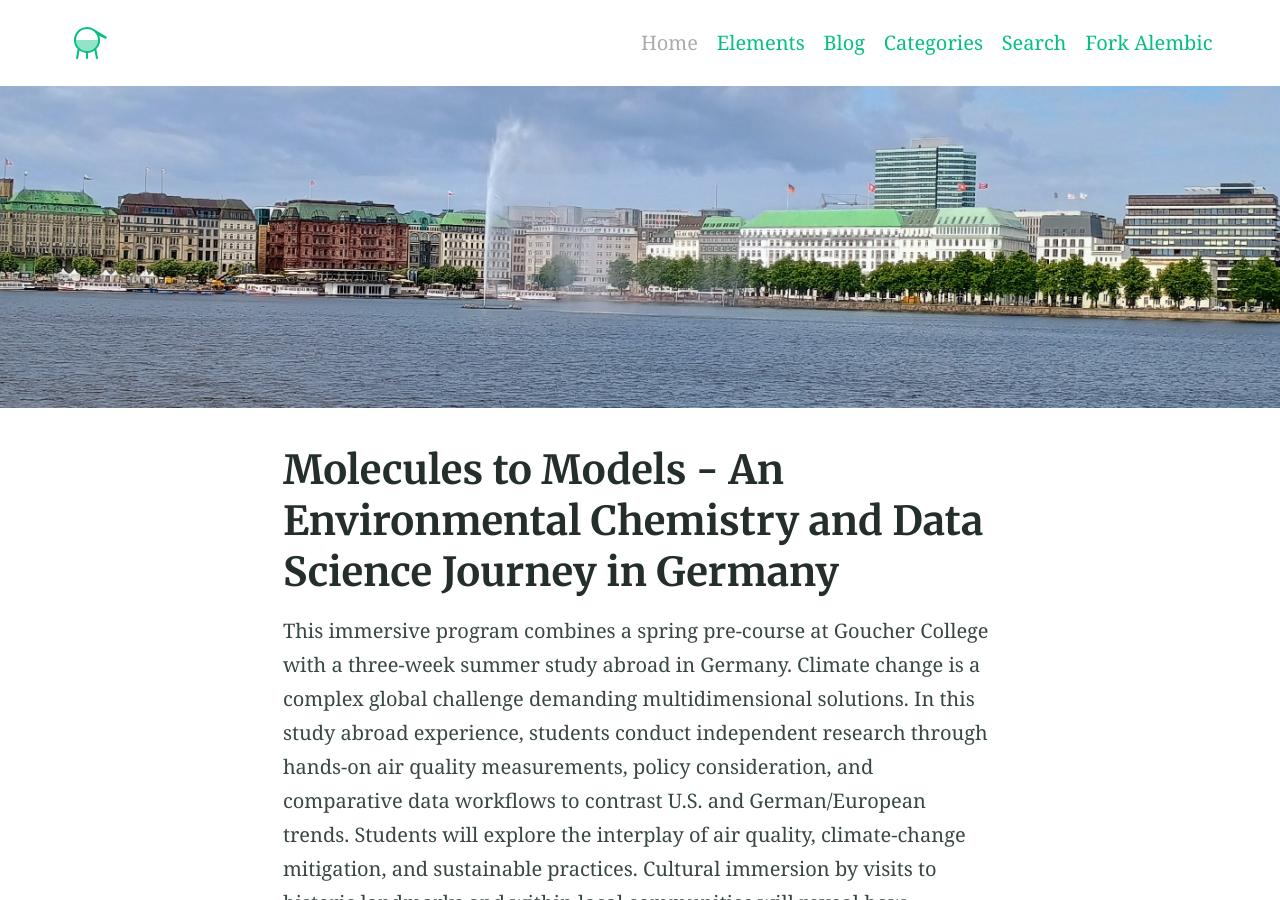
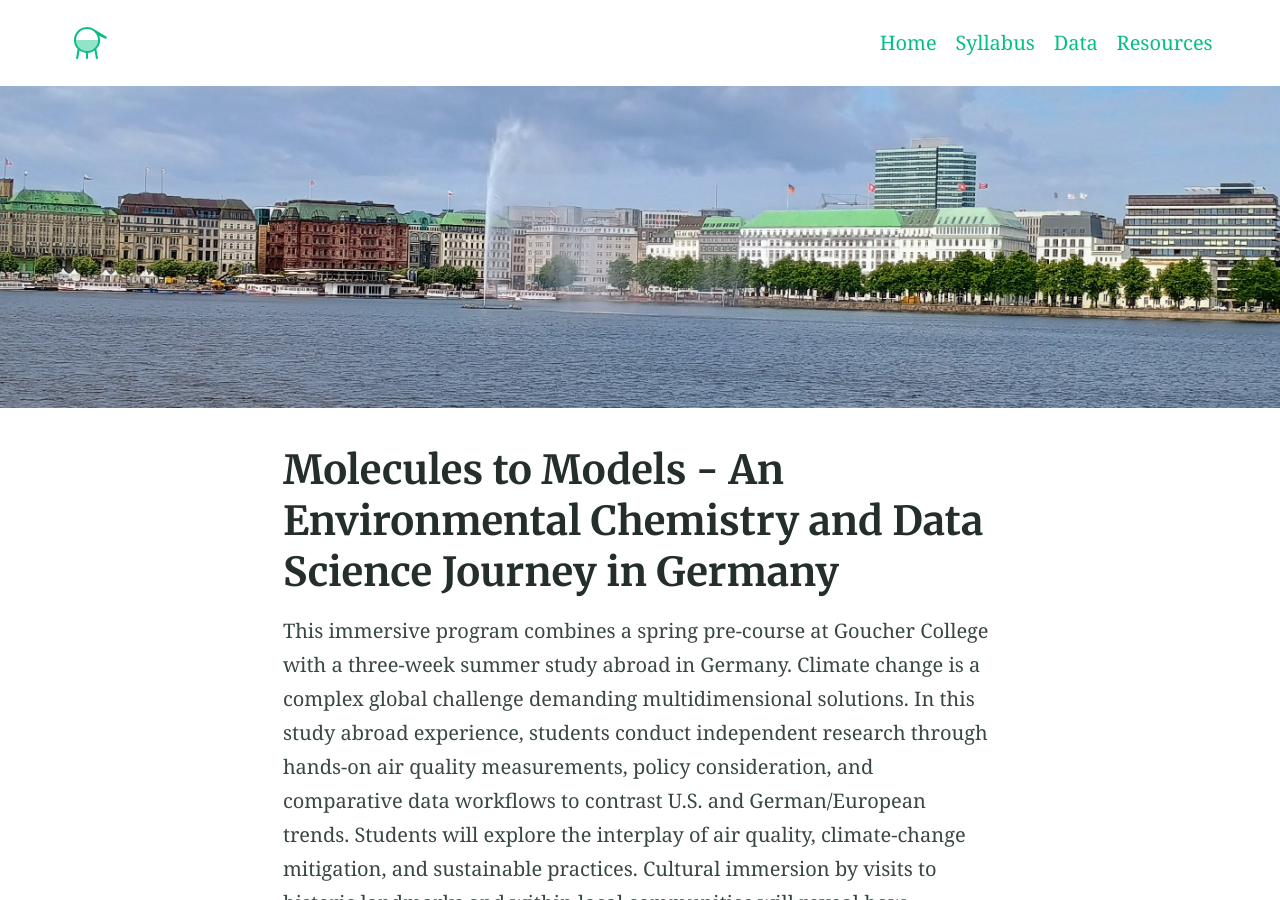
Before and after one commit to narock/germany_ica, a Jekyll site: the page built from index.md, in a window 1280 px wide and 900 px high. Built offline with Jekyll 4.4.1, drawn with Linux system fonts in a browser that asks for light colours; some of the changed text lies outside the part shown.

Commit message:
Update _config.yml

```diff
--- a/_config.yml
+++ b/_config.yml
@@ -76,7 +76,7 @@ defaults:
     scope:
       path: ""
     values:
-      image: "/assets/default-social-image.png" # Default image for sharing
+      image: "assets/default-social-image.png" # Default image for sharing
   -
     scope:
       path: ""
@@ -93,8 +93,8 @@ defaults:
 # 7. Site settings
 encoding: utf-8 # Make sure the encoding is right
 lang: en-GB # Set the site language
-title: "Alembic" # Site name or title, also used in jekyll-seo-tag
-logo: "/assets/logos/logo.svg" # Site logo, also used in jekyll-seo-tag
+title: "Germany ICA" # Site name or title, also used in jekyll-seo-tag
+logo: "assets/logos/logo.svg" # Site logo, also used in jekyll-seo-tag
 description: "Alembic is a starting point for Jekyll projects. Rather than starting from scratch, this boilerplate is designed to get the ball rolling immediately" # Site description and default description, also used in jekyll-seo-tag
 url: "https://alembic.darn.es" # Site url, also used in jekyll-seo-tag
 baseurl: ""
@@ -110,29 +110,25 @@ css_inline: true # Will insert all styles into a single <style> block in the <he
 
 # 8. Site favicons & manifest icons
 favicons: # Favicons are also used in the manifest file. Syntax is 'size: path'
-  16: '/assets/logos/logo@16px.png'
-  32: '/assets/logos/logo@32px.png'
-  96: '/assets/logos/logo@96px.png'
-  120: '/assets/logos/logo@120px.png'
-  144: '/assets/logos/logo@144px.png'
-  180: '/assets/logos/logo@180px.png'
-  512: '/assets/logos/logo@512px.png'
-  1024: '/assets/logos/logo@1024px.png'
+  16: 'assets/logos/logo@16px.png'
+  32: 'assets/logos/logo@32px.png'
+  96: 'assets/logos/logo@96px.png'
+  120: 'assets/logos/logo@120px.png'
+  144: 'assets/logos/logo@144px.png'
+  180: 'assets/logos/logo@180px.png'
+  512: 'assets/logos/logo@512px.png'
+  1024: 'assets/logos/logo@1024px.png'
 
 # 9. Site navigation
 navigation_header:
 - title: Home
-  url: /
-- title: Elements
-  url: /elements/
-- title: Blog
-  url: /blog/
-- title: Categories
-  url: /categories/
-- title: Search
-  url: /search/
-- title: Fork Alembic
-  url: https://github.com/daviddarnes/alembic
+  url: https://narock.github.io/germany_ica/
+- title: Syllabus
+  url: https://narock.github.io/germany_ica/syllabus/
+- title: Data
+  url: https://narock.github.io/germany_ica/data/
+- title: Resources
+  url: https://narock.github.io/germany_ica/resources/
 
 navigation_footer:
 - title: Created by David Darnes
```
